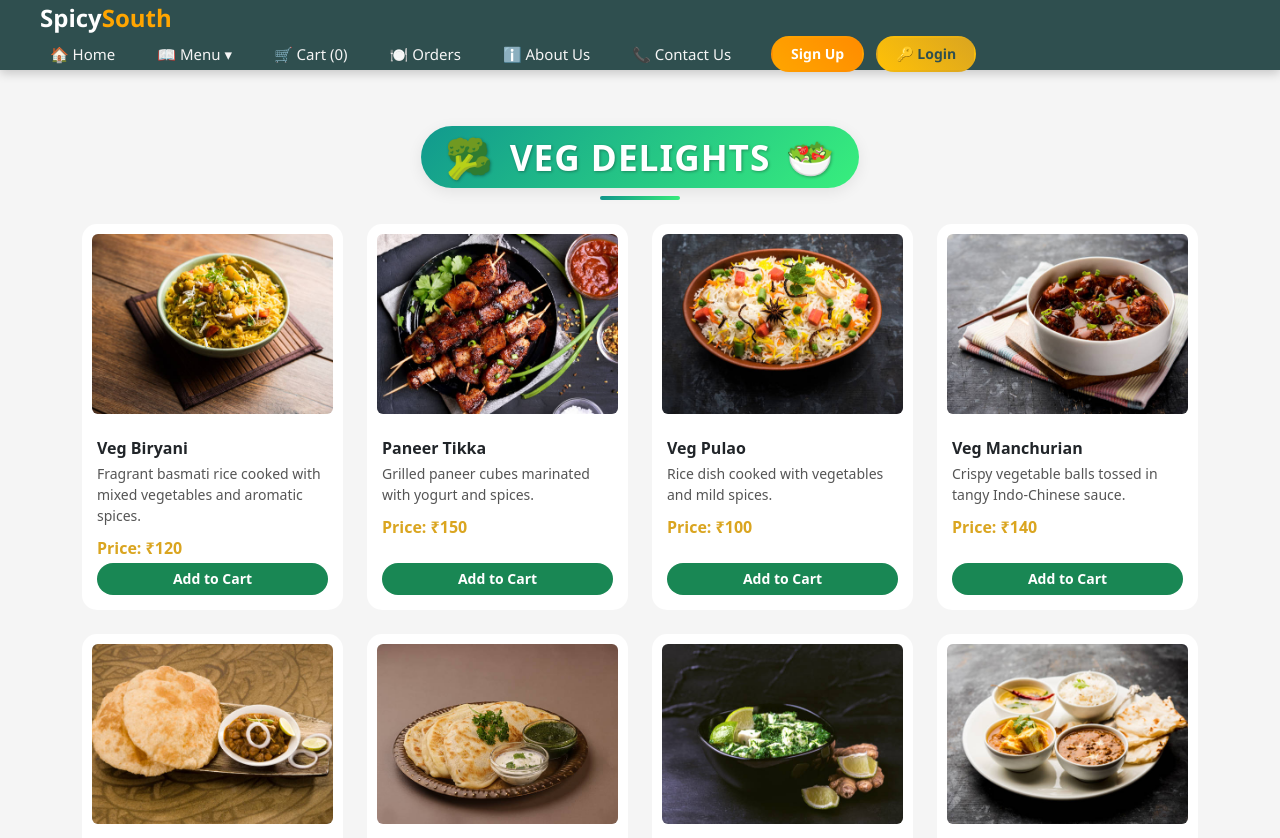
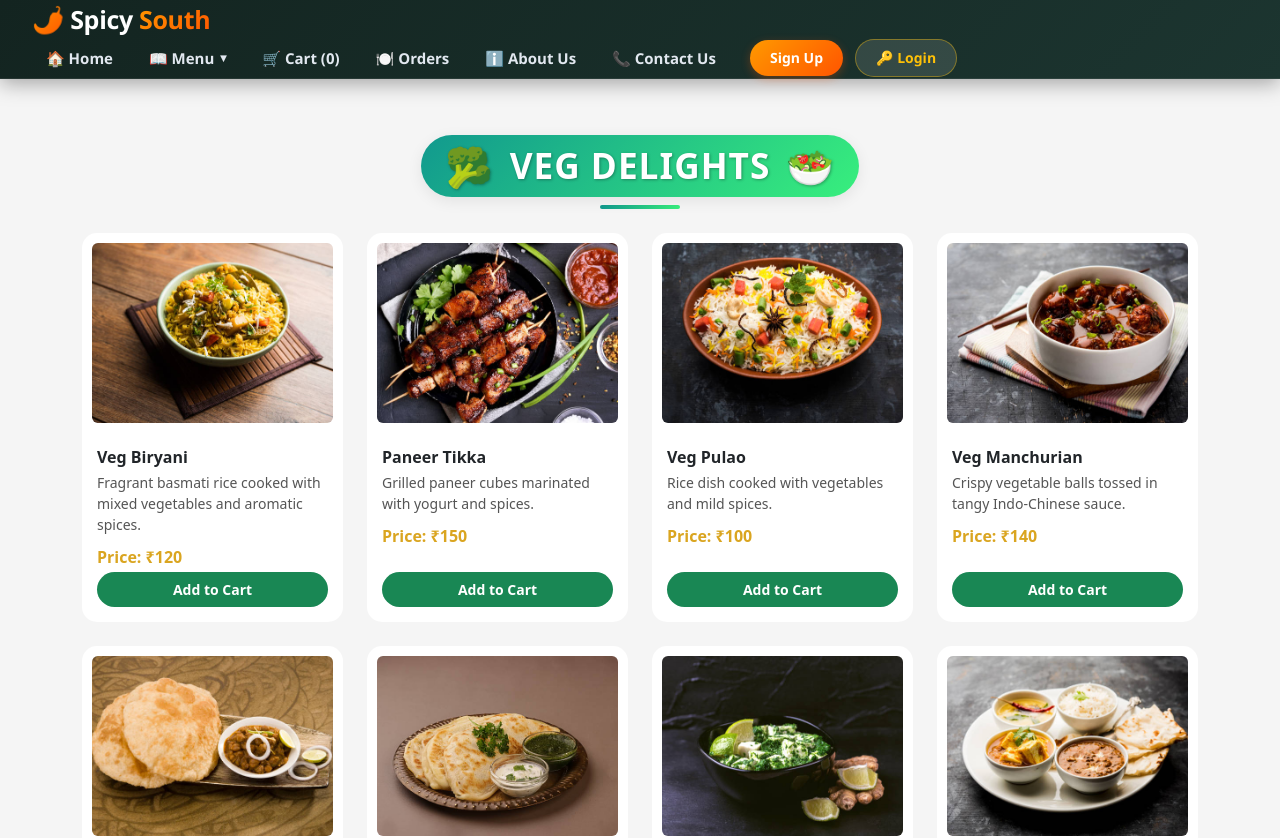
Before and after one commit to sivakumarpuvvadi/spicy__south, a React (Vite) app: page /veg in a window 1280 px wide. Shown: the top 838 px of the page. Built offline with nearby package versions, Linux system fonts and the light colour scheme.

Commit message:
Redesign navigation bar with glassmorphic style, custom user profile pill, and clean responsive layout

```diff
--- a/src/App.css
+++ b/src/App.css
@@ -1,51 +1,79 @@
-/* Navbar */
+/* ==========================================
+   ✨ Modern Premium Navbar Styles
+   ========================================== */
 .navbar {
   display: flex;
   justify-content: space-between;
   align-items: center;
-  background: darkslategray;
-  min-height: 70px;
-  padding: 0 40px;
-  box-shadow: 0 3px 10px rgba(0,0,0,0.2);
-  font-family: "Segoe UI", sans-serif;
+  background: linear-gradient(135deg, #132420 0%, #1c3530 100%);
+  min-height: 72px;
+  padding: 0 32px;
+  box-shadow: 0 4px 20px rgba(0, 0, 0, 0.35);
+  font-family: "Segoe UI", system-ui, -apple-system, sans-serif;
   position: sticky;
   top: 0;
   z-index: 1000;
+  border-bottom: 1px solid rgba(255, 255, 255, 0.08);
+  backdrop-filter: blur(12px);
 }
 
 .navbar-collapse {
   display: flex;
   align-items: center;
-  gap: 30px;
+  gap: 20px;
 }
 
 .navbar-toggle {
   display: none;
-  background: transparent;
-  border: none;
+  background: rgba(255, 255, 255, 0.08);
+  border: 1px solid rgba(255, 255, 255, 0.15);
+  border-radius: 8px;
   color: white;
-  font-size: 24px;
+  font-size: 22px;
   cursor: pointer;
-  padding: 5px;
+  padding: 6px 12px;
+  transition: all 0.2s ease;
+}
+
+.navbar-toggle:hover {
+  background: rgba(255, 153, 0, 0.2);
+  color: #ff9900;
 }
 
 /* Logo */
 .navbar-logo a {
   text-decoration: none;
-  font-size: 24px;
-  font-weight: bold;
-  color: white;
-}
-.navbar-logo span {
-  color: orange;
+  font-size: 25px;
+  font-weight: 800;
+  color: #ffffff;
+  display: flex;
+  align-items: center;
+  gap: 6px;
+  letter-spacing: -0.3px;
+  transition: transform 0.2s ease;
 }
 
-/* Menu */
+.navbar-logo a:hover {
+  transform: scale(1.02);
+}
+
+.navbar-logo .logo-icon {
+  font-size: 26px;
+}
+
+.navbar-logo span {
+  background: linear-gradient(135deg, #ff9900 0%, #ff5500 100%);
+  -webkit-background-clip: text;
+  -webkit-text-fill-color: transparent;
+  font-weight: 900;
+}
+
+/* Menu Navigation */
 .navbar-menu {
   list-style: none;
   display: flex;
   align-items: center;
-  gap: 22px;
+  gap: 8px;
   margin: 0;
   padding: 0;
 }
@@ -54,27 +82,46 @@
 .dropbtn {
   text-decoration: none;
   font-size: 15px;
-  color: whitesmoke;
-  font-weight: 500;
+  color: #e2e8f0;
+  font-weight: 600;
   cursor: pointer;
-  transition: color 0.2s, background 0.2s;
-  padding: 6px 10px;
-  border-radius: 4px;
+  transition: all 0.25s ease;
+  padding: 8px 14px;
+  border-radius: 20px;
+  display: inline-flex;
+  align-items: center;
+  gap: 6px;
+  white-space: nowrap;
 }
 
 /* Hover effect */
 .navbar-menu a:hover,
 .dropbtn:hover {
-  background: orange;
-  color: white;
+  background: rgba(255, 153, 0, 0.18);
+  color: #ffaa00;
+  transform: translateY(-1px);
 }
 
 /* Active Tab */
 .navbar-menu a.active,
 .dropbtn.active {
-  background: orange;
-  color: white !important;
-  border-radius: 6px;
+  background: linear-gradient(135deg, #ff9900 0%, #ff5500 100%);
+  color: #ffffff !important;
+  font-weight: 700;
+  box-shadow: 0 4px 14px rgba(255, 120, 0, 0.35);
+  border-radius: 20px;
+}
+
+/* Cart Badge */
+.cart-badge {
+  background: #ff3b30;
+  color: #ffffff;
+  border-radius: 12px;
+  padding: 1px 7px;
+  font-size: 12px;
+  font-weight: 800;
+  margin-left: 2px;
+  box-shadow: 0 2px 6px rgba(255, 59, 48, 0.4);
 }
 
 /* Dropdown */
@@ -82,16 +129,36 @@
   position: relative;
 }
 
+.dropdown .arrow {
+  font-size: 12px;
+  transition: transform 0.2s ease;
+}
+
+.dropdown:hover .arrow {
+  transform: rotate(180deg);
+}
+
 .dropdown-content {
   display: none;
   position: absolute;
-  background: white;
-  min-width: 160px;
-  box-shadow: 0 6px 12px rgba(0,0,0,0.15);
-  border-radius: 6px;
+  top: 100%;
+  left: 0;
+  background: rgba(19, 36, 32, 0.97);
+  backdrop-filter: blur(14px);
+  min-width: 170px;
+  box-shadow: 0 10px 30px rgba(0, 0, 0, 0.4);
+  border-radius: 12px;
+  border: 1px solid rgba(255, 255, 255, 0.12);
   overflow: hidden;
   margin-top: 8px;
+  padding: 6px;
   z-index: 1000;
+  animation: navFadeIn 0.2s ease-out;
+}
+
+@keyframes navFadeIn {
+  from { opacity: 0; transform: translateY(-8px); }
+  to { opacity: 1; transform: translateY(0); }
 }
 
 .dropdown:hover .dropdown-content {
@@ -99,67 +166,105 @@
 }
 
 .dropdown-content a {
-  display: block;
+  display: flex;
+  align-items: center;
+  gap: 8px;
   padding: 10px 14px;
-  color: darkslategray;
+  color: #e2e8f0;
   text-decoration: none;
-  transition: background 0.3s;
+  border-radius: 8px;
+  font-size: 14px;
+  font-weight: 500;
+  transition: all 0.2s ease;
 }
 
 .dropdown-content a:hover {
-  background: orange;
-  color: white;
+  background: rgba(255, 153, 0, 0.2);
+  color: #ffaa00;
+  transform: translateX(3px);
 }
 
-/* Right buttons */
+/* Right Actions */
 .navbar-actions {
   display: flex;
   align-items: center;
   gap: 12px;
 }
 
+.user-welcome-box {
+  display: flex;
+  align-items: center;
+  gap: 12px;
+  background: rgba(255, 255, 255, 0.07);
+  padding: 6px 16px;
+  border-radius: 30px;
+  border: 1px solid rgba(255, 255, 255, 0.12);
+  white-space: nowrap;
+}
+
+.welcome {
+  margin: 0;
+  font-size: 14px;
+  font-weight: 500;
+  color: #e2e8f0;
+  white-space: nowrap;
+}
+
+.welcome .username {
+  color: #ffc107;
+  font-weight: 700;
+}
+
 /* Common Button Styles */
 .btn {
-  padding: 6px 18px;
+  padding: 8px 20px;
   border-radius: 20px;
   font-size: 14px;
-  font-weight: 600;
+  font-weight: 700;
   cursor: pointer;
   border: none;
-  transition: all 0.3s ease;
+  transition: all 0.25s ease;
   line-height: 1.4;
   white-space: nowrap;
 }
 
+/* Logout Button */
+.logout {
+  background: linear-gradient(135deg, #ff9900 0%, #e65c00 100%);
+  color: #ffffff;
+  box-shadow: 0 3px 10px rgba(230, 92, 0, 0.3);
+}
+
+.logout:hover {
+  background: linear-gradient(135deg, #ffaa00 0%, #ff4500 100%);
+  transform: translateY(-1.5px);
+  box-shadow: 0 5px 15px rgba(255, 69, 0, 0.45);
+}
+
 /* Sign Up Button */
 .signup {
-  background: linear-gradient(45deg, orange, darkorange);
+  background: linear-gradient(135deg, #ff9900, #ff5500);
   color: white;
-  border: 2px solid transparent;
+  box-shadow: 0 3px 10px rgba(255, 85, 0, 0.3);
 }
+
 .signup:hover {
-  background: transparent;
-  color: orange;
-  border: 2px solid orange;
-  transform: scale(1.05);
+  transform: translateY(-1.5px);
+  box-shadow: 0 5px 15px rgba(255, 85, 0, 0.45);
 }
 
 /* Login Button */
 .login {
-  background: linear-gradient(45deg, #ffc107, goldenrod);
-  color: darkslategray;
-  border: 2px solid transparent;
-}
-.login:hover {
-  background: transparent;
-  color: goldenrod;
-  border: 2px solid goldenrod;
-  transform: scale(1.05);
+  background: rgba(255, 255, 255, 0.12);
+  color: #ffc107;
+  border: 1px solid rgba(255, 193, 7, 0.4);
 }
 
-.welcome {
-  margin: 0;
-  font-weight: 600;
+.login:hover {
+  background: #ffc107;
+  color: #162a26;
+  transform: translateY(-1.5px);
+  box-shadow: 0 4px 12px rgba(255, 193, 7, 0.35);
 }
 
 /* ==========================================
@@ -235,20 +340,24 @@
    📱 Media Queries for Mobile Responsiveness
    ========================================== */
 
-@media (max-width: 992px) {
-  .category-heading {
-    font-size: 1.8rem;
-    padding: 6px 18px;
+@media (max-width: 1100px) {
+  .navbar-collapse {
+    gap: 12px;
   }
-  .heading-icon {
-    font-size: 1.8rem;
+  .navbar-menu {
+    gap: 4px;
+  }
+  .navbar-menu a, .dropbtn {
+    padding: 6px 10px;
+    font-size: 14px;
   }
 }
 
-@media (max-width: 768px) {
+@media (max-width: 992px) {
   .navbar {
     padding: 12px 20px;
     flex-wrap: wrap;
+    min-height: 64px;
   }
 
   .navbar-toggle {
@@ -260,10 +369,14 @@
     flex-direction: column;
     width: 100%;
     align-items: stretch;
-    background: darkslategray;
-    padding: 15px 0 10px 0;
-    gap: 15px;
-    border-top: 1px solid rgba(255, 255, 255, 0.1);
+    background: rgba(19, 36, 32, 0.98);
+    backdrop-filter: blur(14px);
+    padding: 16px;
+    gap: 16px;
+    border-radius: 12px;
+    border: 1px solid rgba(255, 255, 255, 0.1);
+    margin-top: 10px;
+    box-shadow: 0 10px 25px rgba(0, 0, 0, 0.3);
   }
 
   .navbar-collapse.open {
@@ -273,51 +386,54 @@
   .navbar-menu {
     flex-direction: column;
     width: 100%;
-    gap: 10px;
+    gap: 6px;
     align-items: stretch;
   }
 
   .navbar-menu a,
   .dropbtn {
-    display: block;
+    display: flex;
+    justify-content: center;
     width: 100%;
     text-align: center;
     padding: 10px;
-    font-size: 16px;
+    font-size: 15px;
   }
 
   .dropdown-content {
     position: static;
     box-shadow: none;
-    background: rgba(255, 255, 255, 0.1);
-    border-radius: 4px;
+    background: rgba(255, 255, 255, 0.06);
+    border-radius: 8px;
     margin-top: 4px;
+    border: none;
   }
 
   .dropdown-content a {
-    color: white;
-    text-align: center;
+    color: #e2e8f0;
+    justify-content: center;
   }
 
   .navbar-actions {
     justify-content: center;
     width: 100%;
     margin-top: 5px;
-    flex-wrap: wrap;
   }
 
   .user-welcome-box {
-    flex-direction: column;
-    text-align: center;
+    flex-direction: row;
+    justify-content: center;
+    flex-wrap: wrap;
+    width: 100%;
+    padding: 8px 16px;
   }
 
   .category-heading {
-    font-size: 1.5rem;
-    padding: 6px 14px;
-    letter-spacing: 0.5px;
+    font-size: 1.8rem;
+    padding: 6px 18px;
   }
   .heading-icon {
-    font-size: 1.5rem;
+    font-size: 1.8rem;
   }
 }
 
@@ -337,7 +453,7 @@
   }
 
   .btn {
-    padding: 5px 14px;
+    padding: 6px 16px;
     font-size: 13px;
   }
 }
--- a/src/App.jsx
+++ b/src/App.jsx
@@ -43,7 +43,9 @@ function App() {
       {/* ✅ Navbar */}
       <nav className="navbar">
         <div className="navbar-logo">
-          <NavLink to="/" onClick={closeMenu}>Spicy<span>South</span></NavLink>
+          <NavLink to="/" onClick={closeMenu}>
+            <span className="logo-icon">🌶️</span>Spicy<span>South</span>
+          </NavLink>
         </div>
 
         <button
@@ -59,7 +61,7 @@ function App() {
             <li><NavLink to="/" onClick={closeMenu}>🏠 Home</NavLink></li>
 
             <li className="dropdown">
-              <span className="dropbtn">📖 Menu ▾</span>
+              <span className="dropbtn">📖 Menu <span className="arrow">▾</span></span>
               <div className="dropdown-content">
                 <NavLink to="/veg" onClick={closeMenu}>🥦 Veg</NavLink>
                 <NavLink to="/nonveg" onClick={closeMenu}>🍗 Non-Veg</NavLink>
@@ -68,7 +70,11 @@ function App() {
               </div>
             </li>
 
-            <li><NavLink to="/cart" onClick={closeMenu}>🛒 Cart ({cartCount})</NavLink></li>
+            <li>
+              <NavLink to="/cart" onClick={closeMenu}>
+                🛒 Cart {cartCount > 0 ? <span className="cart-badge">{cartCount}</span> : "(0)"}
+              </NavLink>
+            </li>
             <li><NavLink to="/orders" onClick={closeMenu}>🍽️ Orders</NavLink></li>
             <li><NavLink to="/aboutus" onClick={closeMenu}>ℹ️ About Us</NavLink></li>
             <li><NavLink to="/contactus" onClick={closeMenu}>📞 Contact Us</NavLink></li>
@@ -81,9 +87,11 @@ function App() {
                 <NavLink to="/login" onClick={closeMenu}><button className="btn login">🔑 Login</button></NavLink>
               </>
             ) : (
-              <div className="d-flex align-items-center gap-2 user-welcome-box">
-                <span className="welcome text-white">Welcome, {currentUser?.userName || "User"} 👋</span>
-                <button className="btn logout bg-warning" onClick={handleLogout}>
+              <div className="user-welcome-box">
+                <span className="welcome">
+                  Welcome, <strong className="username">{currentUser?.userName || "User"}</strong> 👋
+                </span>
+                <button className="btn logout" onClick={handleLogout}>
                   🚪 Logout
                 </button>
               </div>
--- a/src/Nonveg.css
+++ b/src/Nonveg.css
@@ -1,146 +1,3 @@
-/* Navbar */
-.navbar {
-  display: flex;
-  justify-content: space-between;
-  align-items: center;
-  background: darkslategray;
-  height: 70px;
-  padding: 0 40px;
-  box-shadow: 0 3px 10px rgba(0,0,0,0.2);
-  font-family: "Segoe UI", sans-serif;
-  position: sticky;
-  top: 0;
-  z-index: 1000;
-}
-
-/* Logo */
-.navbar-logo a {
-  text-decoration: none;
-  font-size: 24px;
-  font-weight: bold;
-  color: white;
-}
-
-.navbar-logo span {
-  color: orange;
-}
-
-/* Menu */
-.navbar-menu {
-  list-style: none;
-  display: flex;
-  align-items: center;
-  gap: 22px;
-  margin: 0;
-  padding: 0;
-}
-
-.navbar-menu a,
-.dropbtn {
-  text-decoration: none;
-  font-size: 15px;
-  color: whitesmoke;
-  font-weight: 500;
-  cursor: pointer;
-  transition: color 0.3s, background 0.3s;
-  padding: 6px 10px;
-  border-radius: 4px;
-}
-
-.navbar-menu a:hover,
-.dropbtn:hover {
-  background: orange;
-  color: white;
-}
-
-/* Active Tab */
-.navbar-menu a.active,
-.dropbtn.active {
-  background: orange;
-  color: white !important;
-  border-radius: 6px;
-}
-
-/* Dropdown */
-.dropdown {
-  position: relative;
-}
-
-.dropdown-content {
-  display: none;
-  position: absolute;
-  background: white;
-  min-width: 160px;
-  box-shadow: 0 6px 12px rgba(0,0,0,0.15);
-  border-radius: 6px;
-  overflow: hidden;
-  margin-top: 8px;
-}
-
-.dropdown-content a {
-  display: block;
-  padding: 10px 14px;
-  color: darkslategray;
-  text-decoration: none;
-  transition: background 0.3s;
-}
-
-.dropdown-content a:hover {
-  background: orange;
-  color: white;
-}
-
-.dropdown:hover .dropdown-content {
-  display: block;
-}
-
-/* Right buttons */
-.navbar-actions {
-  display: flex;
-  gap: 12px;
-}
-
-/* Common Button Styles */
-.btn {
-  padding: 6px 18px;
-  border-radius: 20px;
-  font-size: 14px;
-  font-weight: 600;
-  cursor: pointer;
-  border: none;
-  transition: all 0.3s ease;
-  line-height: 1.4;
-  white-space: nowrap;
-}
-
-/* Sign Up Button */
-.signup {
-  background: linear-gradient(45deg, orange, darkorange);
-  color: white;
-  border: 2px solid transparent;
-}
-
-.signup:hover {
-  background: transparent;
-  color: orange;
-  border: 2px solid orange;
-  transform: scale(1.05);
-}
-
-/* Login Button */
-.login {
-  background: linear-gradient(45deg, yellow, goldenrod);
-  color: darkslategray;
-  border: 2px solid transparent;
-}
-
-.login:hover {
-  background: transparent;
-  color: goldenrod;
-  border: 2px solid goldenrod;
-  transform: scale(1.05);
-}
-
 /* Card Styles */
 .nonveg-card {
   border-radius: 10px;
```
